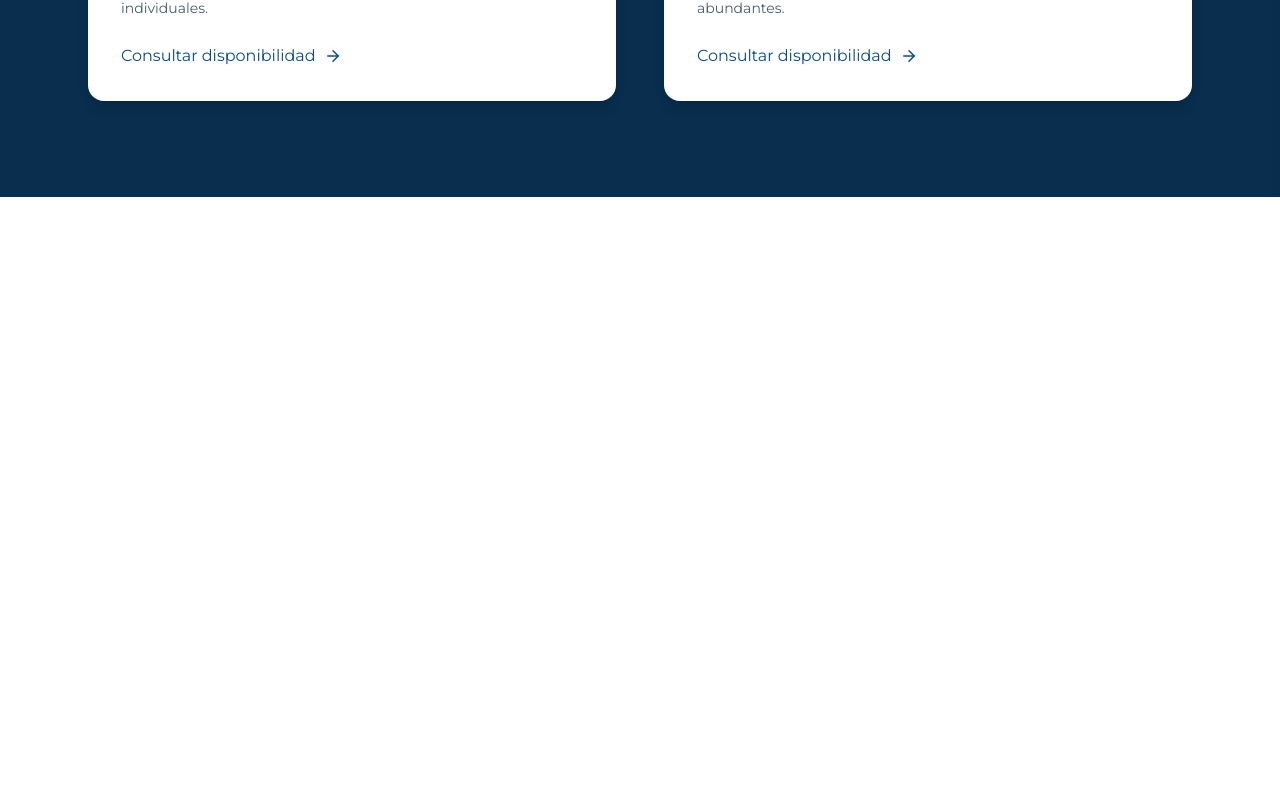
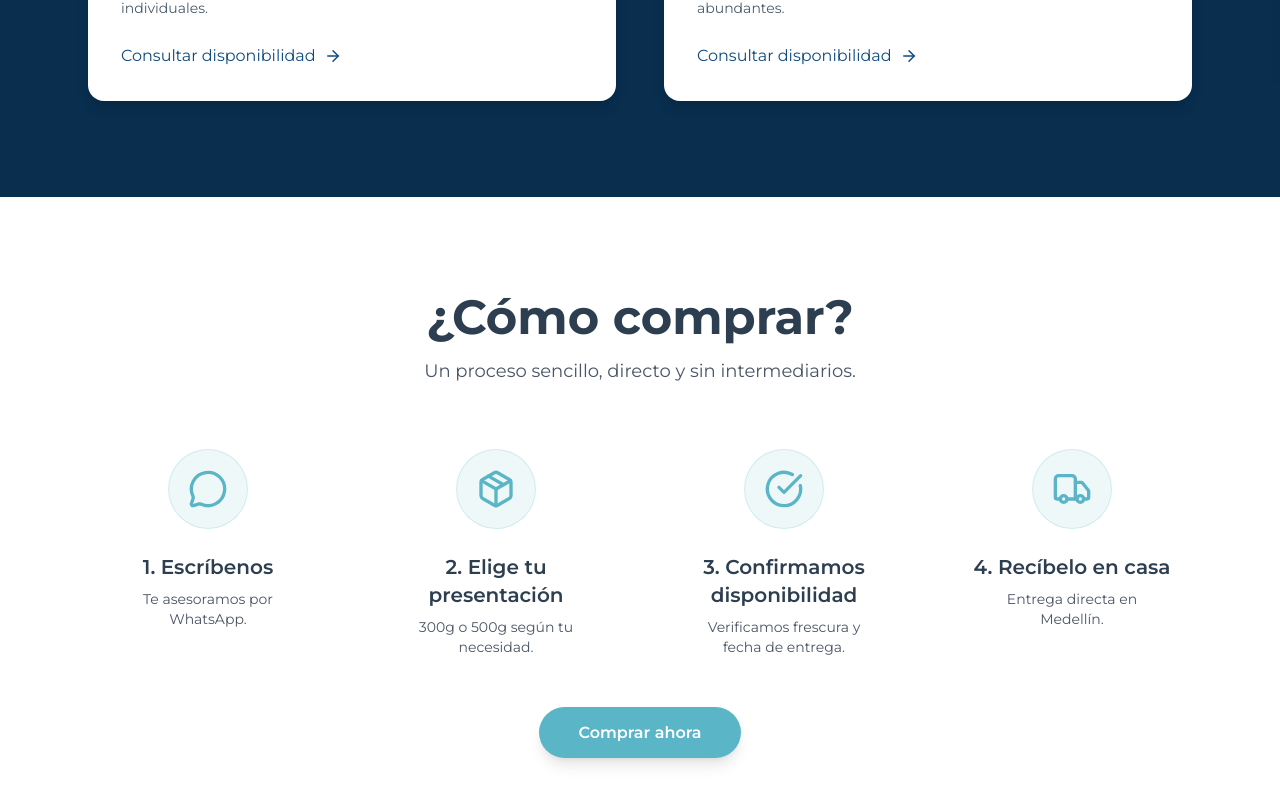
Before and after one commit to julianaherrera1/solanoazul---landing, a Next.js app: page / in a window 1280 px wide. Shown: the part 1951-2754 px from the top of the page. Before the commit the page ends 2148 px from the top, so only its background shows below. Built offline with nearby package versions, Linux system fonts and the light colour scheme.

Commit message:
feat(process): add purchase process section

```diff
--- a/app/page.tsx
+++ b/app/page.tsx
@@ -2,7 +2,8 @@ import NavBar from "@/components/sections/Navbar";
 import Hero from "@/components/sections/Hero";
 import About from "@/components/sections/About";
 import Product from "@/components/sections/Product";
-import Footer from "@/components/Footer";
+import PurchaseSteps from "@/components/sections/PurchaseSteps";
+import Footer from "@/components/sections/Footer";
 
 export default function Home() {
   return (
@@ -12,6 +13,7 @@ export default function Home() {
     <Hero />
     <About />
     <Product />
+    <PurchaseSteps />
     </main>
     <footer />
     </>
--- a/components/sections/Navbar.tsx
+++ b/components/sections/Navbar.tsx
@@ -40,6 +40,13 @@ export default function Navbar() {
             className="text-gray-700 hover:text-[#5AB5C7] transition-colors duration-300 font-medium"
           >
             Productos
+          </Link>
+
+           <Link
+            href="#process"
+            className="text-gray-700 hover:text-[#5AB5C7] transition-colors duration-300 font-medium"
+          >
+            ¿Cómo comprar?
           </Link>
 
           <Link
--- /dev/null
+++ b/components/sections/PurchaseSteps.tsx
@@ -0,0 +1,90 @@
+"use client";
+
+import { MessageCircle, Package, CheckCircle, Truck } from "lucide-react";
+
+export default function PurchaseSteps() {
+  return (
+    <section id="process" className="w-full py-24 bg-white">
+      <div className="max-w-6xl mx-auto px-6 text-center">
+
+        {/* Título */}
+        <h2 className="text-3xl sm:text-4xl lg:text-5xl font-bold text-[#2C3E50] mb-4">
+          ¿Cómo comprar?
+        </h2>
+
+        <p className="text-lg text-gray-600 max-w-2xl mx-auto mb-16">
+          Un proceso sencillo, directo y sin intermediarios.
+        </p>
+
+        {/* GRID DE PASOS */}
+        <div className="grid grid-cols-1 md:grid-cols-4 gap-12">
+
+          {/* Paso 1 */}
+          <div className="flex flex-col items-center">
+            <div className="w-20 h-20 flex items-center justify-center rounded-full bg-[#5AB5C7]/10 border border-[#5AB5C7]/20 mb-6">
+              <MessageCircle className="w-10 h-10 text-[#5AB5C7]" />
+            </div>
+            <h3 className="text-xl font-semibold text-[#2C3E50] mb-2">
+              1. Escríbenos
+            </h3>
+            <p className="text-gray-600 text-sm max-w-[180px]">
+              Te asesoramos por WhatsApp.
+            </p>
+          </div>
+
+          {/* Paso 2 */}
+          <div className="flex flex-col items-center">
+            <div className="w-20 h-20 flex items-center justify-center rounded-full bg-[#5AB5C7]/10 border border-[#5AB5C7]/20 mb-6">
+              <Package className="w-10 h-10 text-[#5AB5C7]" />
+            </div>
+            <h3 className="text-xl font-semibold text-[#2C3E50] mb-2">
+              2. Elige tu presentación
+            </h3>
+            <p className="text-gray-600 text-sm max-w-[180px]">
+              300g o 500g según tu necesidad.
+            </p>
+          </div>
+
+          {/* Paso 3 */}
+          <div className="flex flex-col items-center">
+            <div className="w-20 h-20 flex items-center justify-center rounded-full bg-[#5AB5C7]/10 border border-[#5AB5C7]/20 mb-6">
+              <CheckCircle className="w-10 h-10 text-[#5AB5C7]" />
+            </div>
+            <h3 className="text-xl font-semibold text-[#2C3E50] mb-2">
+              3. Confirmamos disponibilidad
+            </h3>
+            <p className="text-gray-600 text-sm max-w-[180px]">
+              Verificamos frescura y fecha de entrega.
+            </p>
+          </div>
+
+          {/* Paso 4 */}
+          <div className="flex flex-col items-center">
+            <div className="w-20 h-20 flex items-center justify-center rounded-full bg-[#5AB5C7]/10 border border-[#5AB5C7]/20 mb-6">
+              <Truck className="w-10 h-10 text-[#5AB5C7]" />
+            </div>
+            <h3 className="text-xl font-semibold text-[#2C3E50] mb-2">
+              4. Recíbelo en casa
+            </h3>
+            <p className="text-gray-600 text-sm max-w-[180px]">
+              Entrega directa en Medellín.
+            </p>
+          </div>
+
+        </div>
+
+        {/* CTA FINAL */}
+        <div className="mt-16">
+          <a
+            href="https://wa.me/xxxxxxxxxx?text=Hola!%20Quiero%20comprar%20atún%20fresco."
+            target="_blank"
+            className="px-10 py-4 bg-[#5AB5C7] text-white font-semibold rounded-full hover:bg-[#4CA3B5] transition-all duration-300 shadow-lg"
+          >
+            Comprar ahora
+          </a>
+        </div>
+
+      </div>
+    </section>
+  );
+}
```
Also changed, not shown: components/sections/Footer.tsx (renamed from components/Footer.tsx).
